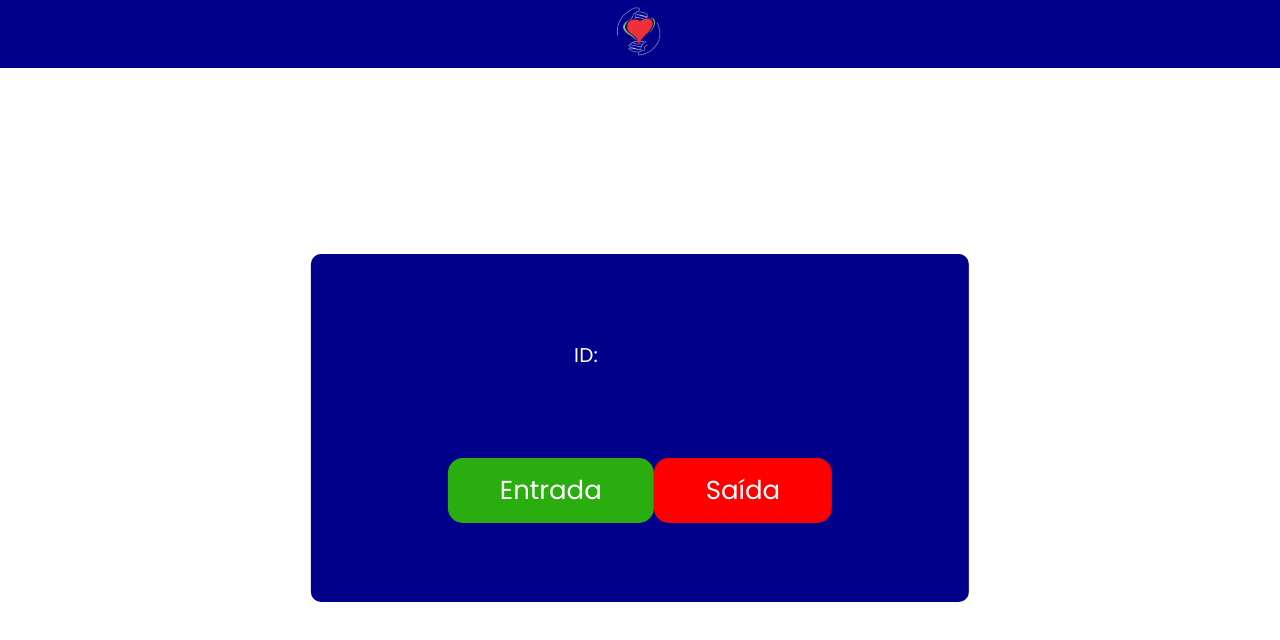
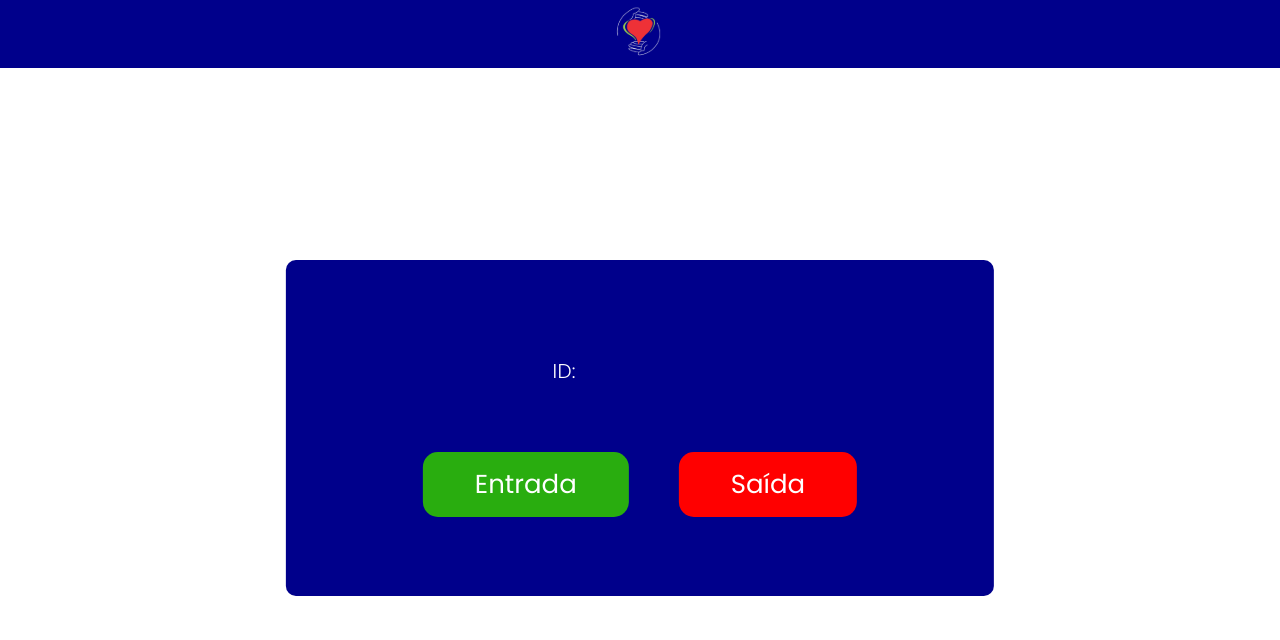
Before and after one commit to EGuerra7/FrontPonto, an Angular app: page /pontoEletronico in a window 1280 px wide. Shown: the top 640 px of the page. Built offline with nearby package versions, Linux system fonts and the light colour scheme.

Commit message:
Ponto principal funcionando

```diff
--- a/src/app/components/ponto-principal/ponto-principal.component.css
+++ b/src/app/components/ponto-principal/ponto-principal.component.css
@@ -33,27 +33,28 @@
   background-color: transparent;
   border: 0;
   color: white;
-  width: 35%;
+  width: 50%;
   font-size: 20px;
-
-  &::placeholder{
-    color: white;
-  }
+  font-weight: 300;
 }
 
 
 
 .infos label{
   font-size: 20px;
+  font-weight: 300;
 }
 
 .infos p{
   font-size: 20px;
+  font-weight: 300;
+  margin: 0;
 }
 .botoes{
   display: flex;
   align-items: center;
   justify-content: space-around;
+  gap: 50px;
 }
 
 .botoes button{
--- a/src/app/components/ponto-principal/ponto-principal.component.html
+++ b/src/app/components/ponto-principal/ponto-principal.component.html
@@ -4,11 +4,11 @@
     <main class="container">
       <div class="infos">
         <h1>{{ usuario.nome }}</h1>
+        <p>{{ usuario.cargo }}</p>
         <form [formGroup]="pontoForm">
           <label>ID:</label>
           <input type="text" (ngModelChange)="buscarUsuarioPorId()" formControlName="usuarioId">
         </form>
-        <p>{{ usuario.cargo }}</p>
       </div>
       <div class="botoes">
         <button (click)="entrada()" class="btn-entrada">Entrada</button>
--- a/src/app/components/ponto-principal/ponto-principal.component.ts
+++ b/src/app/components/ponto-principal/ponto-principal.component.ts
@@ -23,6 +23,7 @@ export class PontoPrincipalComponent {
   usuario: Usuario = new Usuario();
 
   pontoForm: FormGroup = new FormGroup({
+    usuarioIdentificador: new FormControl(""),
     usuarioId: new FormControl("", Validators.required),
     data: new FormControl(null),
     horaInicial: new FormControl(""),
@@ -39,22 +40,14 @@ export class PontoPrincipalComponent {
   ) { }
 
 
-
-
   buscarUsuarioPorId() {
     const pontoData: Ponto = this.pontoForm.value;
 
     this.usuarioService.BuscaUmPorId(pontoData.usuarioId!).subscribe(response => {
-      if (response.ativo == true) {
         this.usuario = response;
         this.cdr.detectChanges();
-      } else {
-        this.showError("ID desativado!");
-      }
-
-
     }, error => {
-      this.showError("ID não cadastrado!");
+      this.showError("ID não cadastrado ou inativo!");
     })
   }
 
@@ -66,6 +59,7 @@ export class PontoPrincipalComponent {
 
 
       const pontoEntrada: Ponto = new Ponto();
+      pontoEntrada.usuarioIdentificador = this.usuario.identificador;
       pontoEntrada.usuarioId = pontoData.usuarioId;
       pontoEntrada.data = dataFormatada;
       pontoEntrada.horaInicial = horaFormatada;
```
